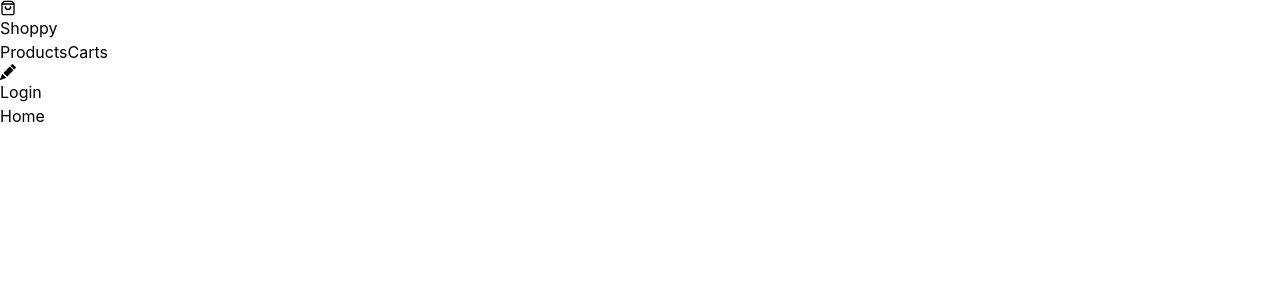
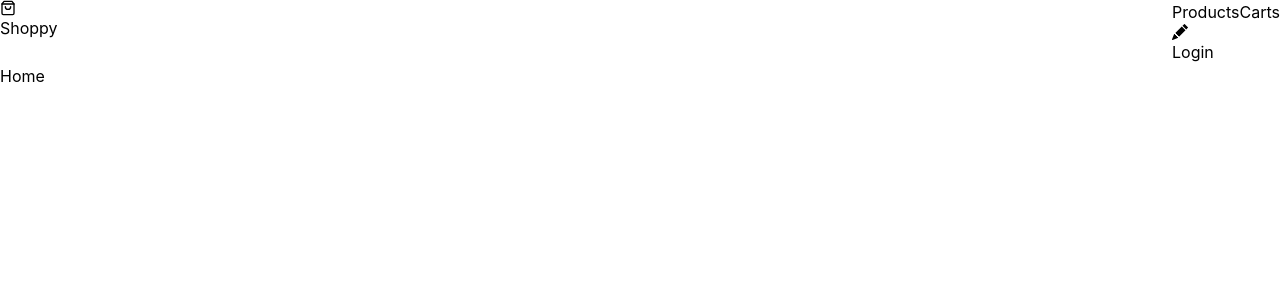
Before and after one commit to OpusK/kshoppy, a React (Create React App) app: page / in a window 1280 px wide. Shown: the top 300 px of the page. Built offline with nearby package versions, Linux system fonts and the light colour scheme.

Commit message:
apply flex and max width

```diff
--- a/src/components/Navbar.jsx
+++ b/src/components/Navbar.jsx
@@ -5,7 +5,7 @@ import { BsFillPencilFill } from 'react-icons/bs';
 
 export default function Navbar() {
   return (
-    <header>
+    <header className='flex justify-between'>
       <Link to='/'>
         <FiShoppingBag />
         <h1>Shoppy</h1>
--- a/src/index.css
+++ b/src/index.css
@@ -9,6 +9,11 @@ body {
     sans-serif;
   -webkit-font-smoothing: antialiased;
   -moz-osx-font-smoothing: grayscale;
+  @apply flex flex-col items-center;
+}
+
+#root {
+  @apply w-full max-w-screen-2xl;
 }
 
 code {
```
